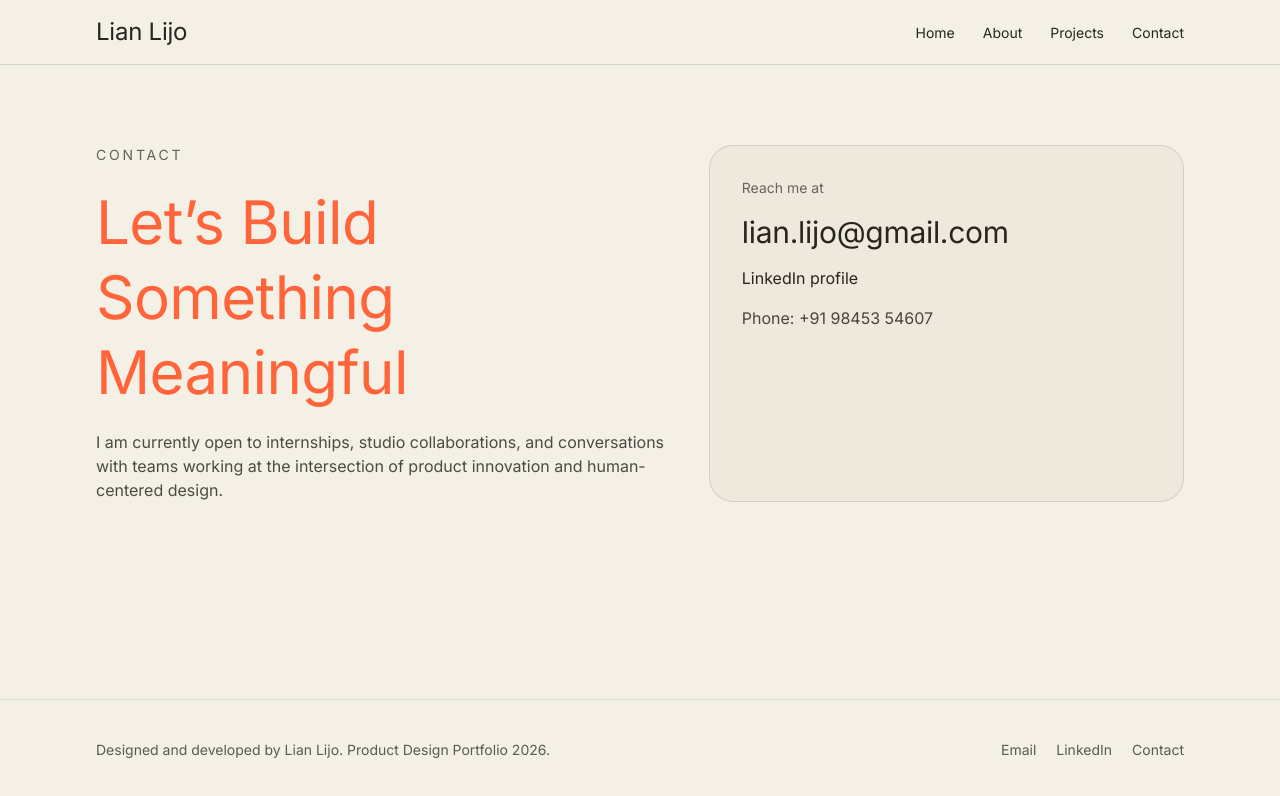
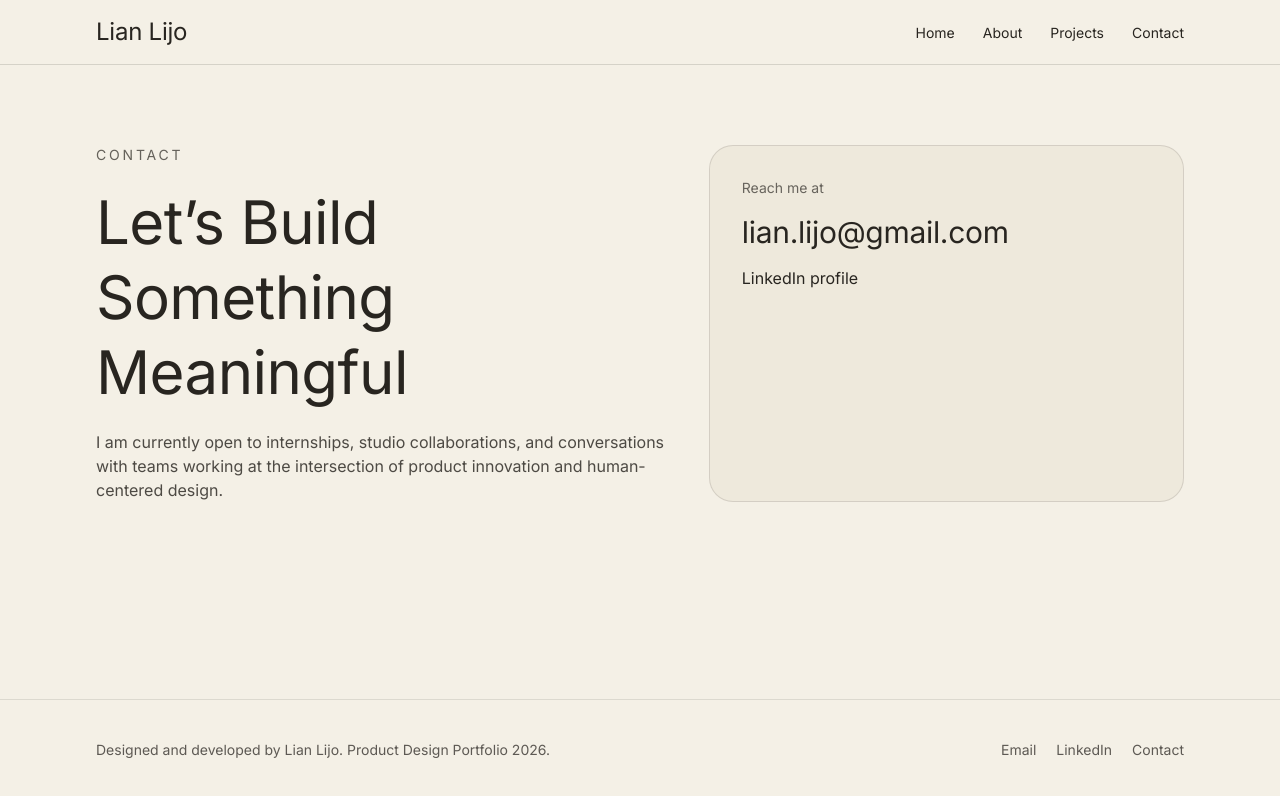
Before and after one commit to xatdev/lian-portfolio, a Next.js app: page /contact in a window 1280 px wide. Shown: the top 796 px of the page. Built offline with nearby package versions, Linux system fonts and the light colour scheme.

Commit message:
Match contact heading font size with landing hero

```diff
--- a/src/app/contact/page.tsx
+++ b/src/app/contact/page.tsx
@@ -6,7 +6,7 @@ export default function ContactPage() {
     <section className="mx-auto grid w-full max-w-6xl gap-8 px-6 py-14 md:grid-cols-[1.1fr_0.9fr] md:px-8 md:py-20">
       <AnimatedReveal className="space-y-5">
         <p className="text-sm uppercase tracking-[0.2em] text-sand/70">Contact</p>
-        <h1 className="display text-5xl leading-tight text-[#ff643a] md:text-6xl">Let’s Build Something Meaningful</h1>
+        <h1 className="display text-5xl leading-tight md:text-6xl">Let’s Build Something Meaningful</h1>
         <p className="max-w-2xl text-sand/82">
           I am currently open to internships, studio collaborations, and conversations with teams working at the
           intersection of product innovation and human-centered design.
@@ -25,7 +25,6 @@ export default function ContactPage() {
         >
           LinkedIn profile
         </Link>
-        <p className="text-sand/84">Phone: +91 98453 54607</p>
       </AnimatedReveal>
     </section>
   );
```
